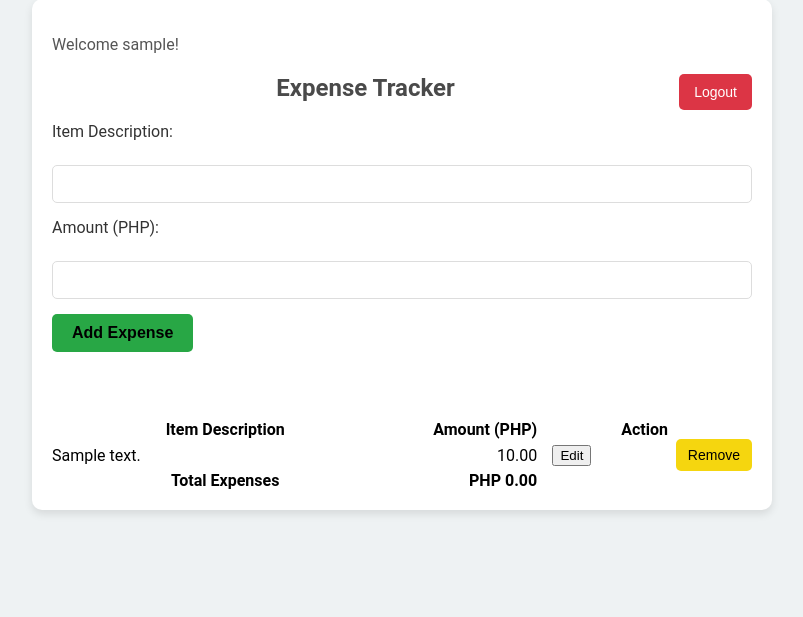
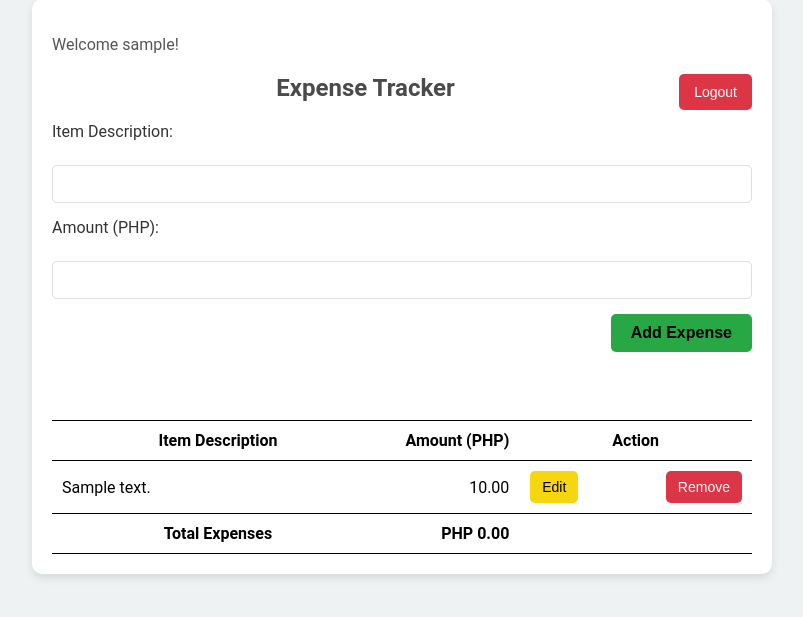
Before and after one commit to jkbelarmino/bak_expensetracker, a Flask app: template templates/tracker.html in a window 1280 px wide. Shown: the part 51-668 px from the top of the page, without its empty margins (238-1041 px from the left). Run offline with Flask 3, Linux system fonts and the light colour scheme; the template is opened without the code that fills it: most values are stand-ins (such as "Sample title", 1, 10 or a date in 2020); parts of the project's set-up code (start-up, migrations or seed data) failed here and were passed over.

Commit message:
Update style.css

```diff
--- a/static/style.css
+++ b/static/style.css
@@ -64,23 +64,6 @@ input[type="text"], input[type="number"] {
 }
 
 input[type="submit"] {
-    background: #28a745; /* Green
-
-button.remove-btn {
-    background: #ffc107; /* Yellow */
-    color: #333;
-    border: none;
-    padding: 8px 12px;
-    cursor: pointer;
-    border-radius: 5px;
-    font-size: 14px;
-}
-
-button.remove-btn:hover {
-    background: #e0a800; /* Slightly darker yellow on hover */
-}
-/* Add Expense Button - Bold and Black */
-input[type="submit"] {
     background: #28a745; /* Green background */
     color: black; /* Black text */
     font-weight: bold; /* Bold font */
@@ -101,20 +84,18 @@ input[type="submit"]:hover {
 }
 
 /* Align "Amount (PHP)" and Total Expenses Amount */
-.amount {
+.amount, tfoot .amount {
     text-align: right;
 }
 
-tfoot .amount {
-    text-align: right; /* Align the total to the right */
-}
 table {
     width: 100%;
+    border-collapse: collapse;
 }
 
 button.remove-btn {
-    background: #f5d60f; /* Yellow background */
-    color: black; /* Black text for visibility */
+    background: #dc3545;
+    color: #FFFFFF;
     border: none;
     padding: 8px 12px;
     cursor: pointer;
@@ -125,5 +106,63 @@ button.remove-btn {
 }
 
 button.remove-btn:hover {
-    background: #ffdd00; /* Darker yellow on hover for effect */
+    background: #dc3545;
 }
+
+button.edit-btn {
+    background: #f5d60f; /* Yellow */
+    color: black;
+    border: none;
+    padding: 8px 12px;
+    cursor: pointer;
+    border-radius: 5px;
+    font-size: 14px;
+}
+
+button.edit-btn:hover {
+    background: #ffdd00; /* Darker yellow on hover */
+}
+
+button.save-btn {
+    background: #28a745; /* Green */
+    color: white;
+    border: none;
+    padding: 8px 12px;
+    cursor: pointer;
+    border-radius: 5px;
+    font-size: 14px;
+}
+
+button.save-btn:hover {
+    background: #218838;
+}
+
+.expense-table th, .expense-table td {
+    border-bottom: 1px solid black; /* Only show horizontal lines */
+    padding: 10px;
+}
+
+.expense-table th {
+    border-top: 1px solid black; /* Ensure the top row has a border */
+}
+
+.add-expense-container {
+    display: flex;
+    justify-content: flex-end; /* Moves the button to the right */
+}
+
+input[type="submit"] {
+    background: #28a745; /* Green */
+    color: black;
+    font-weight: bold;
+    border: none;
+    padding: 10px 20px;
+    cursor: pointer;
+    border-radius: 5px;
+    font-size: 16px;
+    transition: background 0.3s ease;
+}
+
+input[type="submit"]:hover {
+    background: #218838; /* Darker green on hover */
+}
```
